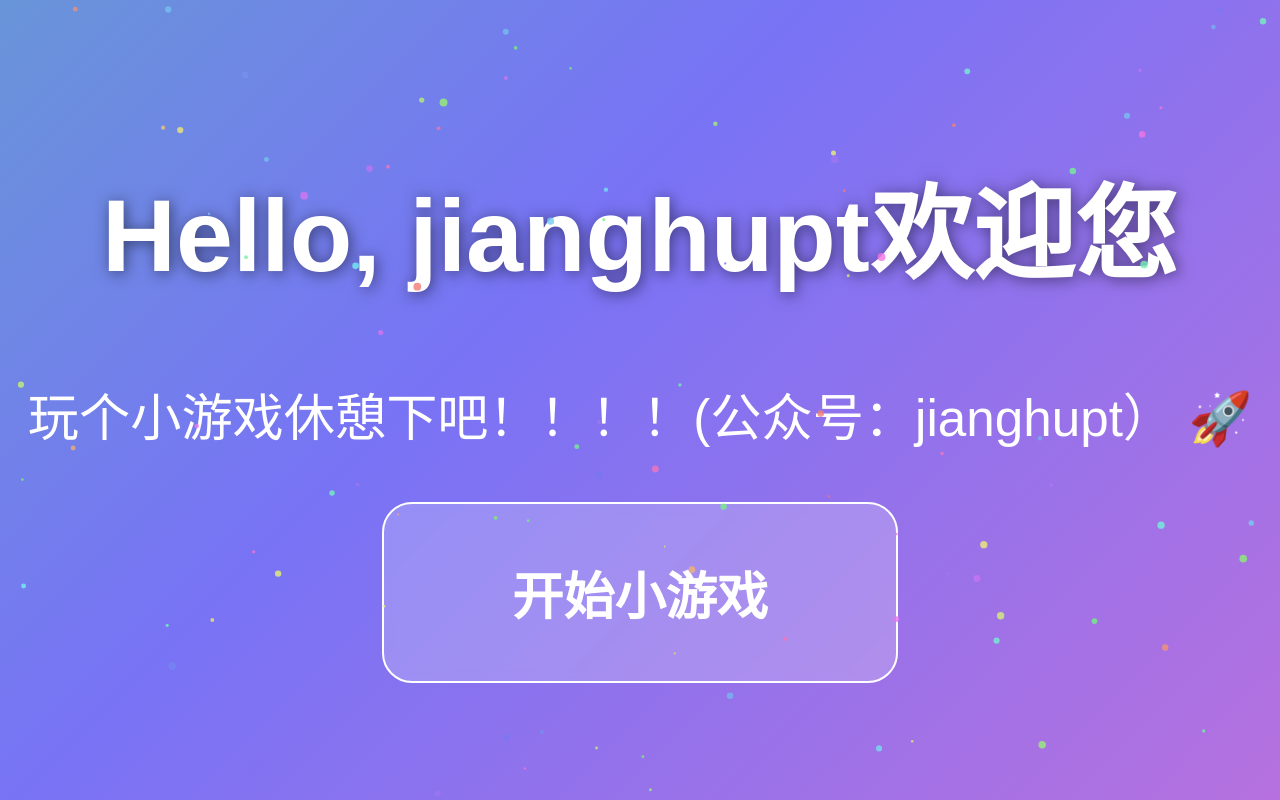
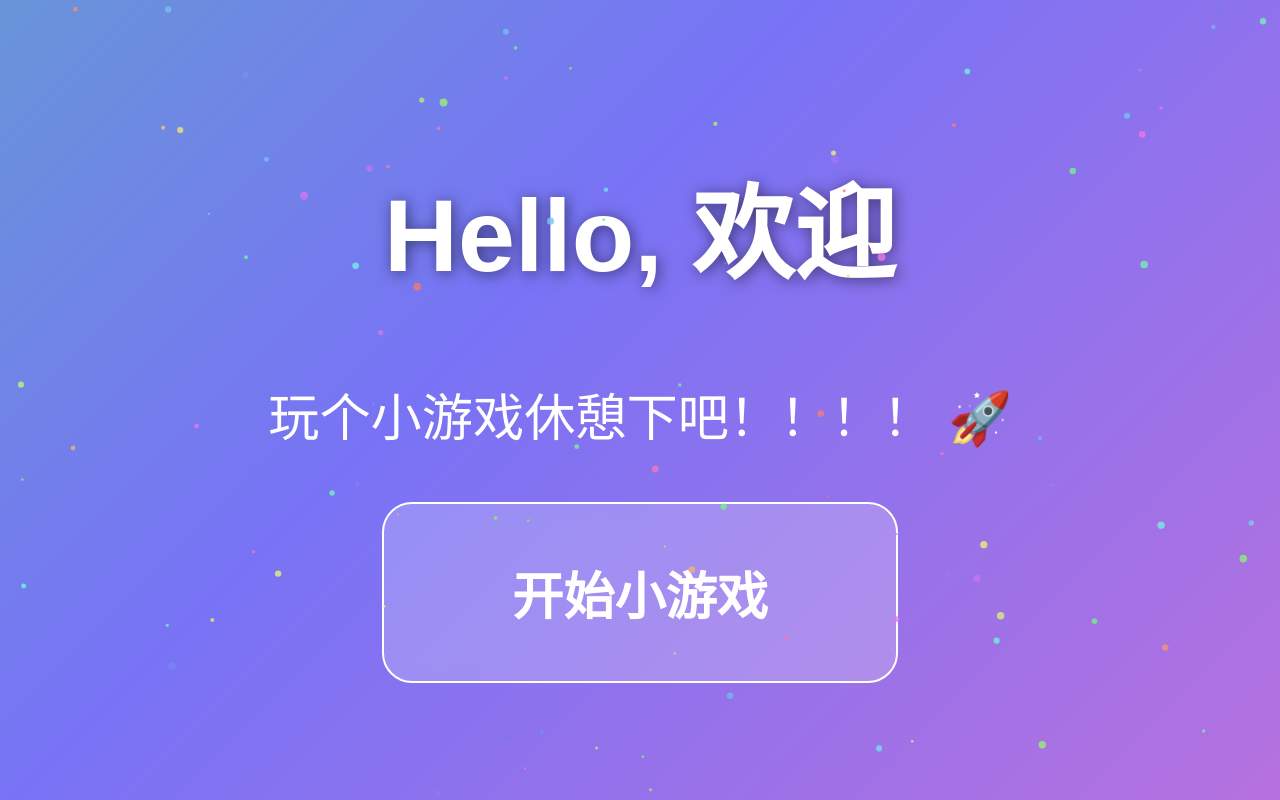
Before and after one commit to jianghupt/web, a plain HTML site: page index.html in a window 1280 px wide. Drawn offline with Linux system fonts and the light colour scheme.

Commit message:
Update index.html

```diff
--- a/index.html
+++ b/index.html
@@ -92,8 +92,8 @@
 </head>
 <body>
 
-<h1>Hello, jianghupt欢迎您</h1>
-<p>玩个小游戏休憩下吧！！！！(公众号：jianghupt） 🚀</p>
+<h1>Hello, 欢迎</h1>
+<p>玩个小游戏休憩下吧！！！！ 🚀</p>
 <button onclick="window.location.href='youxi.html'">开始小游戏</button>
 
 <canvas id="particles"></canvas>
```
